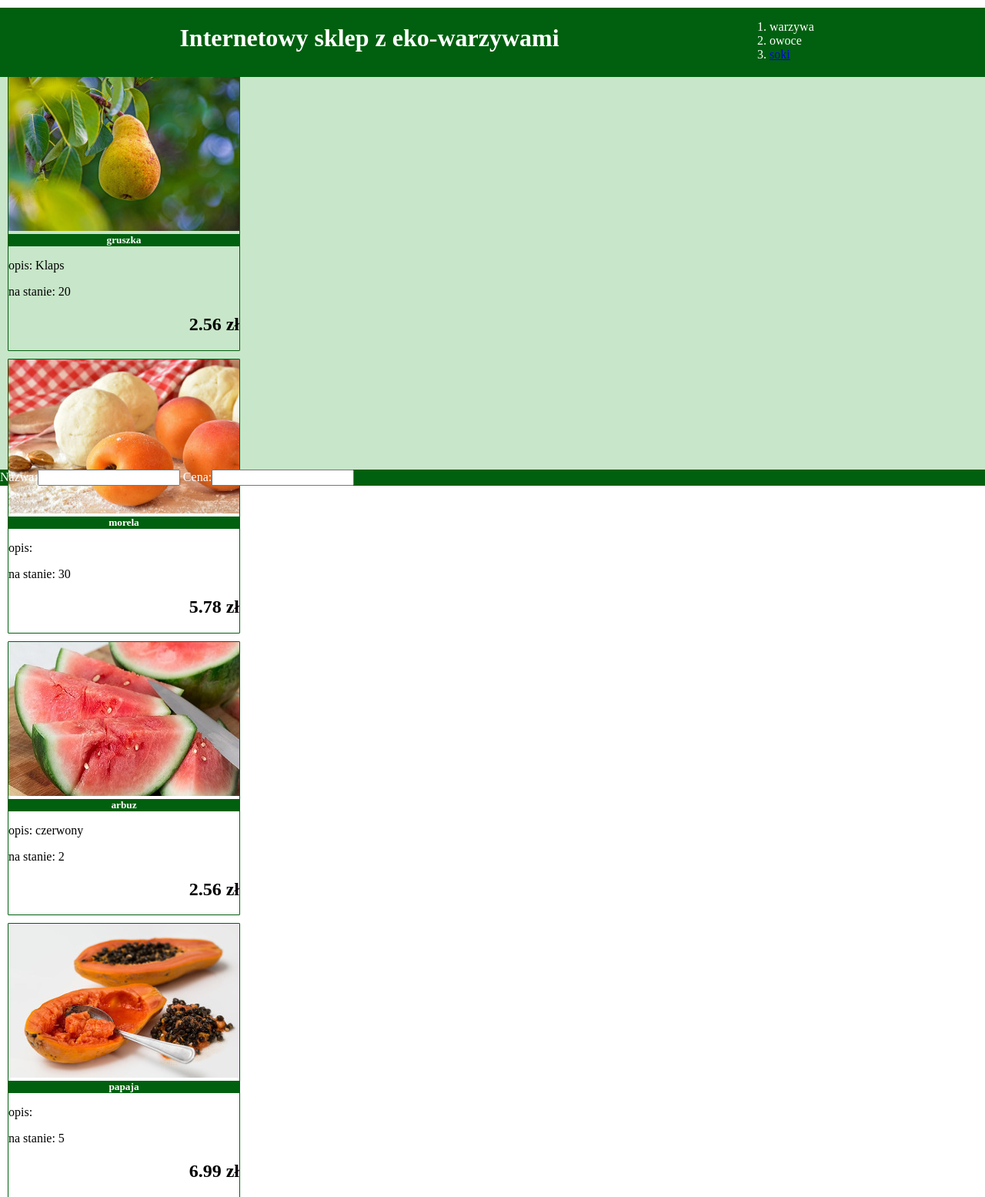
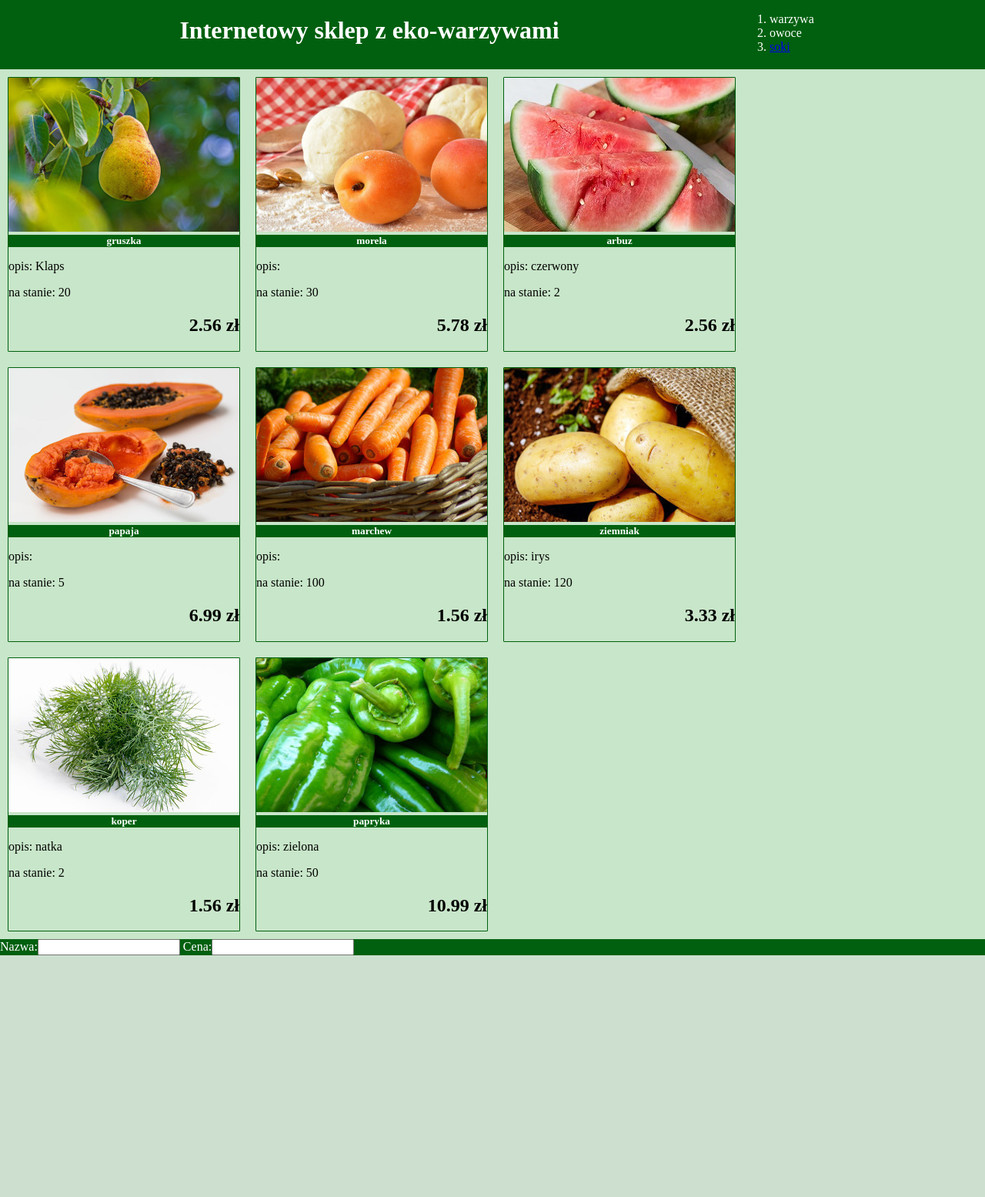
Before and after one commit to ksawio97/WebApps, a PHP site: page /sklep.php in a window 1280 px wide. Shown: the top 1555 px of the page at 77% size. After the commit the page ends 1241 px from the top, so only its background shows below. Run offline with PHP 8.4, Linux system fonts and the light colour scheme; data comes from the database, SQL or seed files in the repository.

Commit message:
naprawienie układania produktów w StronaSklepu

```diff
--- a/PHP/StronaSklepu/styl2.css
+++ b/PHP/StronaSklepu/styl2.css
@@ -20,14 +20,16 @@
 }
 
 #general{
+    /* sometimes it is better to use grid */
+    display: flex;
+    flex-wrap: wrap;
+
     background-color: #C8E6C9;
-    height: 600px;
+    min-height: 600px;
     width: 100%;
     /* scroll here? */
 
 
-    /* display: flex;
-    flex-wrap: wrap; */
 }
 
 #stopka{
```
